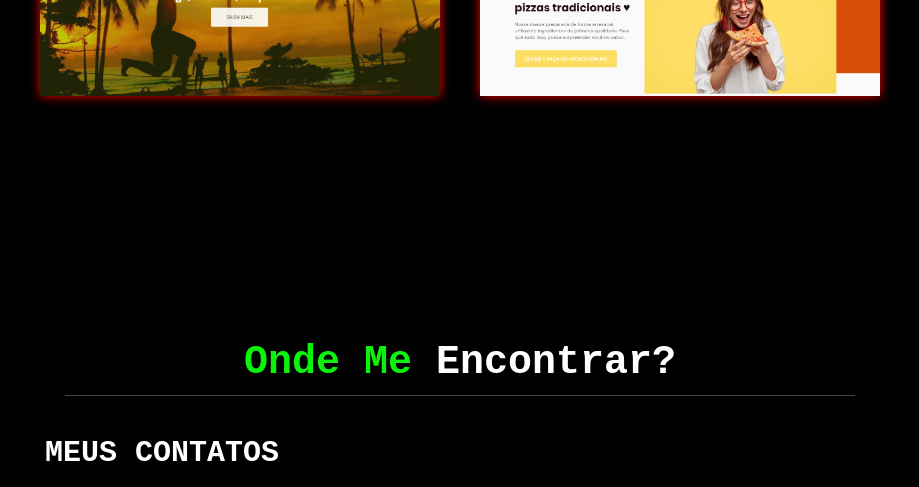
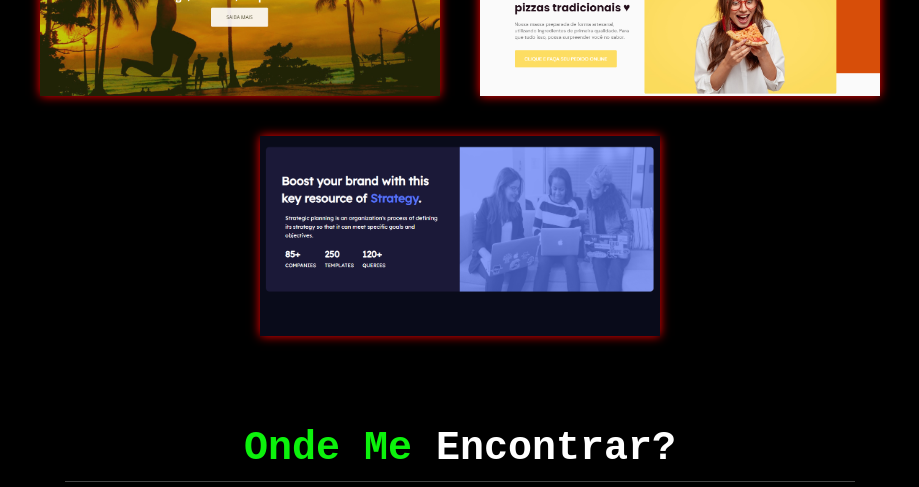
Before and after one commit to LimaLourenco/portfolio-my, a plain HTML site: page index.html in a window 1280 px wide. Shown: the part 2080-2567 px from the top of the page, without its empty margins (355-1274 px from the left). Drawn offline with nearby package versions, Linux system fonts and the light colour scheme; a web font is replaced by a local one.

Commit message:
fifth commit

```diff
--- a/index.html
+++ b/index.html
@@ -98,6 +98,10 @@
         <div class="box">
           <img src="./img/img4.PNG" alt="" />
         </div>
+
+        <div class="box">
+          <img src="./img/img5.PNG" alt="" />
+        </div>
       </div>
     </section>
 
```
Also changed, not shown: img/img5.PNG (added).
